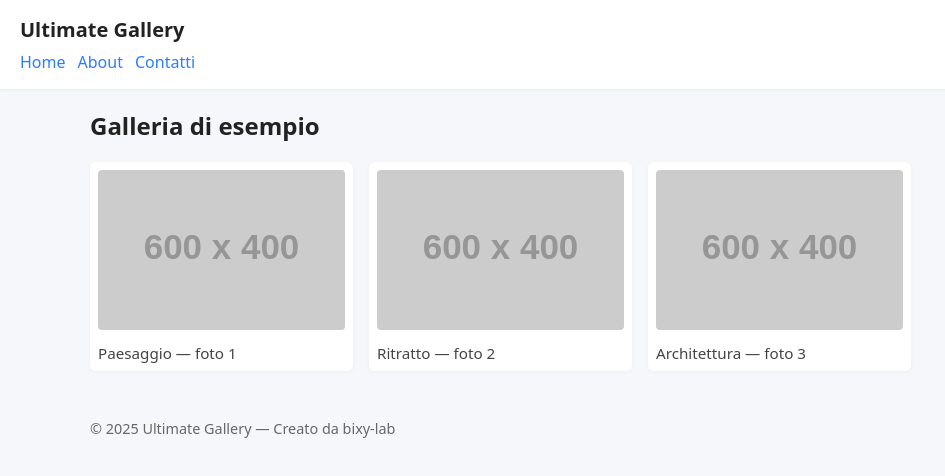
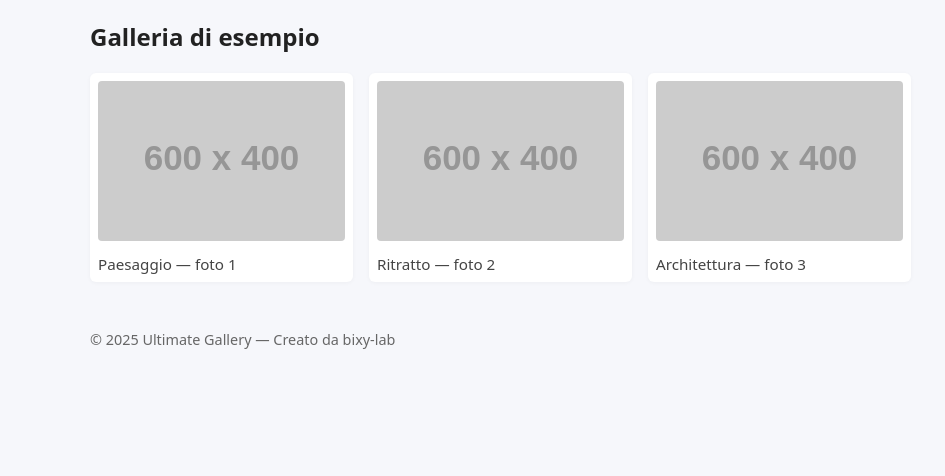
Before and after one commit to bixy-lab/ultimate_gallery, a plain HTML site: page index.html in a window 1280 px wide. Shown: the whole page, without its empty margins (0-945 px from the left). Drawn offline with Linux system fonts and the light colour scheme; placeholder pictures from the web are drawn by us.

Commit message:
Remove header with title and navigation
Removed header section containing title and navigation links.

```diff
--- a/index.html
+++ b/index.html
@@ -26,17 +26,6 @@
   </style>
 </head>
 <body>
-  <!-- header: contenitore del titolo e navigazione -->
-  <header>
-    <h1>Ultimate Gallery</h1>
-    <nav aria-label="Navigazione principale">
-      <ul>
-        <li><a href="./home.html">Home</a></li>
-        <li><a href="./about.html">About</a></li>
-        <li><a href="./contact.html">Contatti</a></li>
-      </ul>
-    </nav>
-  </header>
 
   <!-- main: contenuto principale della pagina -->
   <main>
```
